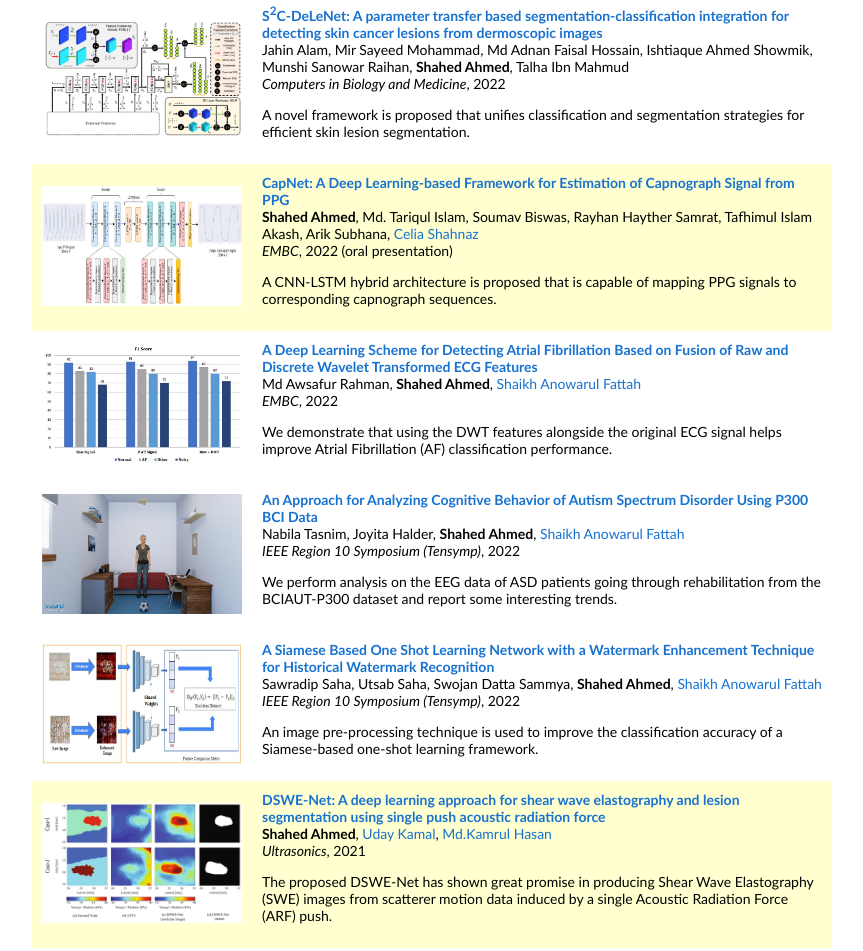
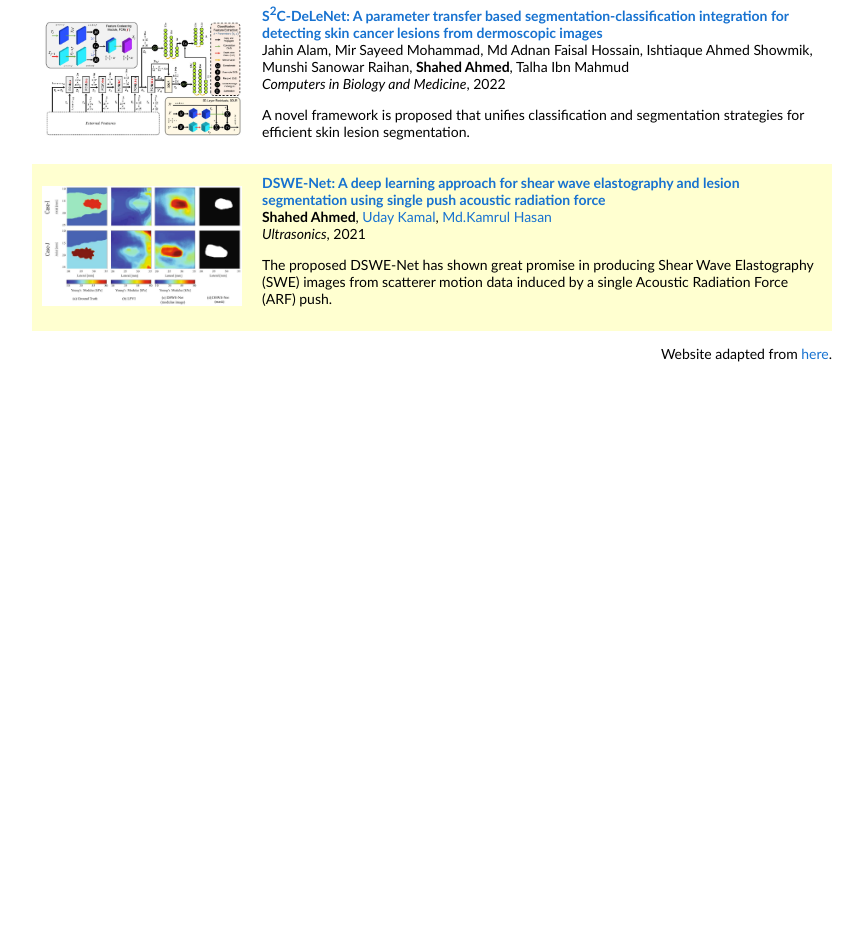
Before and after one commit to shahed517/shahed517.github.io, a plain HTML site: page index.html in a window 1280 px wide. Shown: the part 1008-1959 px from the top of the page, without its empty margins (208-1071 px from the left). After the commit the page ends 1392 px from the top, so only its background shows below. Drawn offline with Linux system fonts and the light colour scheme.

Commit message:
Update index.html

```diff
--- a/index.html
+++ b/index.html
@@ -35,7 +35,7 @@
 
 <!--               <p>I am currently working as a lecturer of <a href="https://eee.buet.ac.bd/">Electrical and Electronic Engineering (EEE)</a> at <a href="https://www.buet.ac.bd/web/#/">Bangladesh University of Engineering and Technology (BUET)</a>. I completed my undergraduate and master's degrees from the same department in 2021 and 2023, respectively.
 	      </p> -->
-	      <p>I am a first year PhD student at Purdue ECE, advised by <a href="https://engineering.purdue.edu/MakinLab">Prof. Joseph Makin</a>. My research interests are broadly in the areas of signal processing, machine learning, and deep learning. I am currently working on developing deep learning models that can decode human speech activity from intercranial neural signal recordings.
+	      <p>I am a first year PhD student at Purdue ECE, advised by <a href="https://engineering.purdue.edu/MakinLab">Prof. Joseph Makin</a>. My research interests are broadly in the areas of signal processing, machine learning, and deep learning. I am currently working on developing deep learning models that can decode human speech activity from brain signal recordings.
 	      </p>
 <!-- 	      <p>
 		My research interests are in the fields of Signal Processing, Machine Learning, and Deep Learning. I am particularly enthusiastic about working on modern AI-driven medical image reconstruction/analysis techniques. I had the immense pleasure of working with <a href="http://khasan.buet.ac.bd/">Prof. Md. Kamrul Hasan</a> for both my undergraduate and master's theses. I also had the priviledge to collaborate with <a href="https://www.buet.ac.bd/web/#/profile/shaikhanowarulfattah">Prof. Shaikh Anowarul Fattah</a> on several research projects. </p>
@@ -186,7 +186,7 @@
             </td>
           </tr>
 
-	  <tr bgcolor="#ffffd0">
+<!-- 	  <tr bgcolor="#ffffd0">
             <td style="padding:10px;width:25%;vertical-align:middle">
 	        <img src='images/CapNet_fig.JPG' width="200" height="120">
             </td>
@@ -202,9 +202,9 @@
               <p> A CNN-LSTM hybrid architecture is proposed that is capable of mapping PPG signals to corresponding capnograph sequences.
               </p>
             </td>
-          </tr>
+          </tr>	 -->
 
-	  <tr>
+<!-- 	  <tr>
             <td style="padding:10px;width:25%;vertical-align:middle">
 	        <img src='images/AF.JPG' width="200" height="120">
             </td>
@@ -221,9 +221,9 @@
               <p> We demonstrate that using the DWT features alongside the original ECG signal helps improve Atrial Fibrillation (AF) classification performance.
               </p>
             </td>
-          </tr>
+          </tr>	 -->
 
-	  <tr>
+<!-- 	  <tr>
             <td style="padding:10px;width:25%;vertical-align:middle">
 	        <img src='images/bci_dataset.jpg' width="200" height="120">
             </td>
@@ -240,10 +240,10 @@
               <p> We perform analysis on the EEG data of ASD patients going through rehabilitation from the BCIAUT-P300 dataset and report some interesting trends.
               </p>
             </td>
-          </tr>
+          </tr>	 -->
 
 
-	  <tr>
+<!-- 	  <tr>
             <td style="padding:10px;width:25%;vertical-align:middle">
 	        <img src='images/watermark_fig.JPG' width="200" height="120">
             </td>
@@ -260,7 +260,7 @@
               <p> An image pre-processing technique is used to improve the classification accuracy of a Siamese-based one-shot learning framework.
               </p>
             </td>
-          </tr>
+          </tr>	 -->
 
 
 
```
